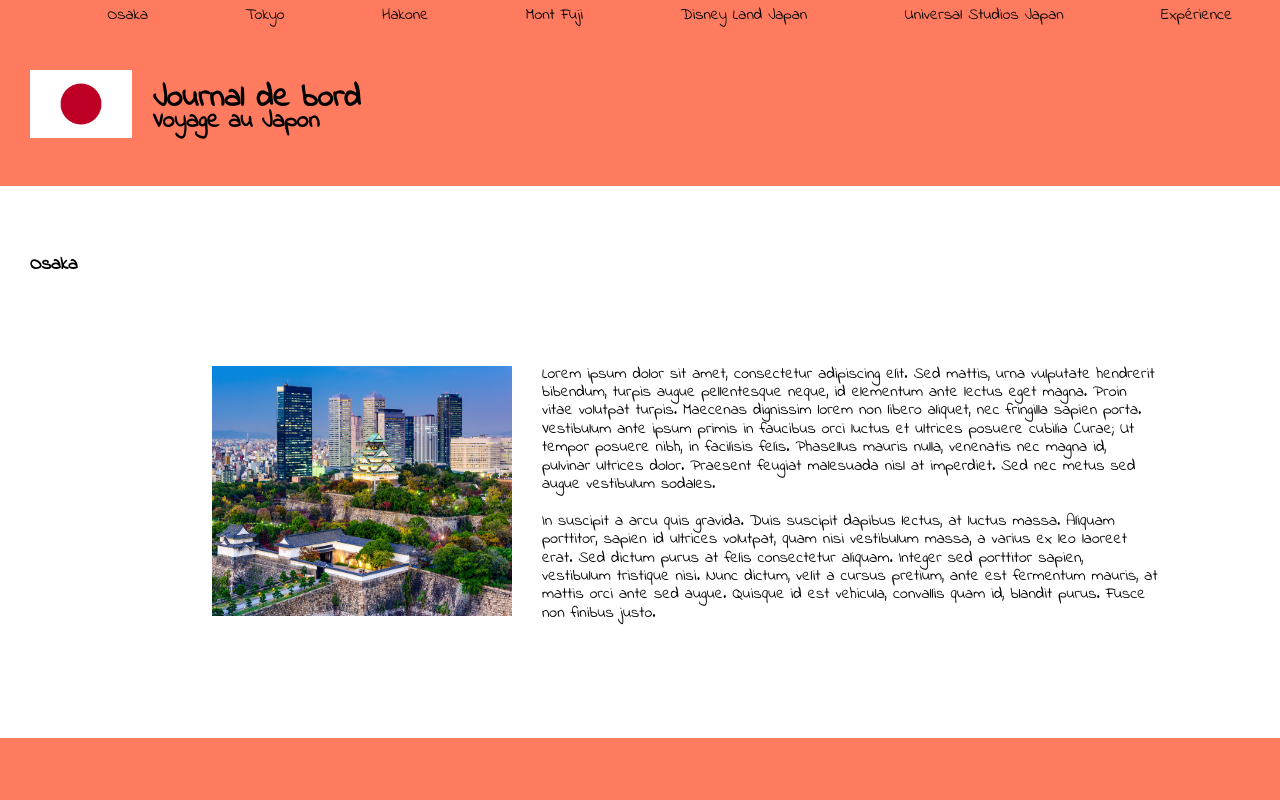
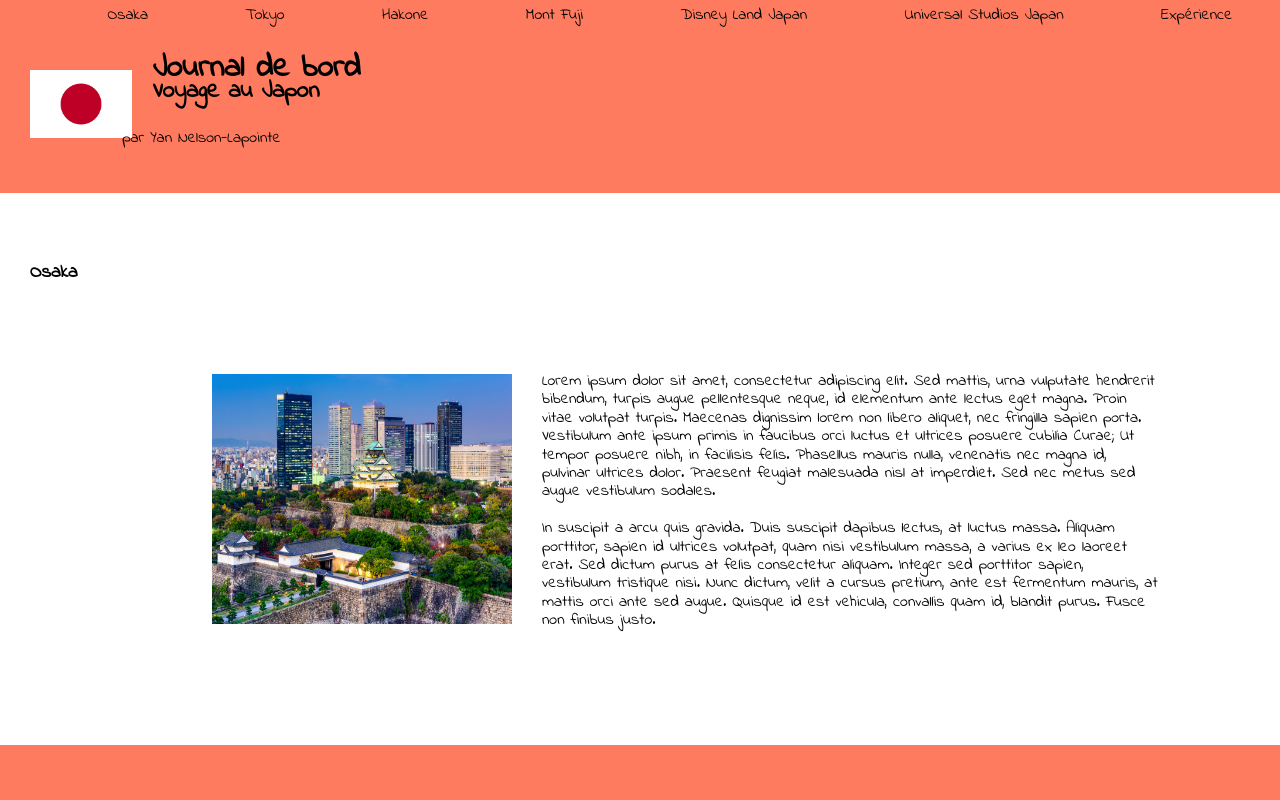
Before and after one commit to yanitou97/veille-node2, a plain HTML site: page index.htm in a window 1280 px wide. Shown: the top 800 px of the page. Drawn offline with nearby package versions, Linux system fonts and the light colour scheme.

Commit message:
ajout de mon nom dans le titre

```diff
--- a/css/principal.css
+++ b/css/principal.css
@@ -11,6 +11,10 @@ header{
     width: 100%;
     padding: 30px;
 }
+header p{
+    margin-left: 7.2%;
+    margin-top: -15px;
+}
 header #titreH{
     display: flex;
 }
@@ -19,7 +23,6 @@ header #titreH #logoH{
     padding-right: 20px;
 }
 header #titreH #texteH h1{
-    padding-top: 30px;
     margin-bottom: 0;
 }
 header #titreH #texteH h2{
--- a/index.htm
+++ b/index.htm
@@ -20,6 +20,7 @@
                 <h2>Voyage au Japon</h2>
             </div>
             </div>
+            <p>par Yan Nelson-Lapointe</p>
             <ul>
                 <li><a>Osaka</a></li>
                 <li><a>Tokyo</a></li>
```
